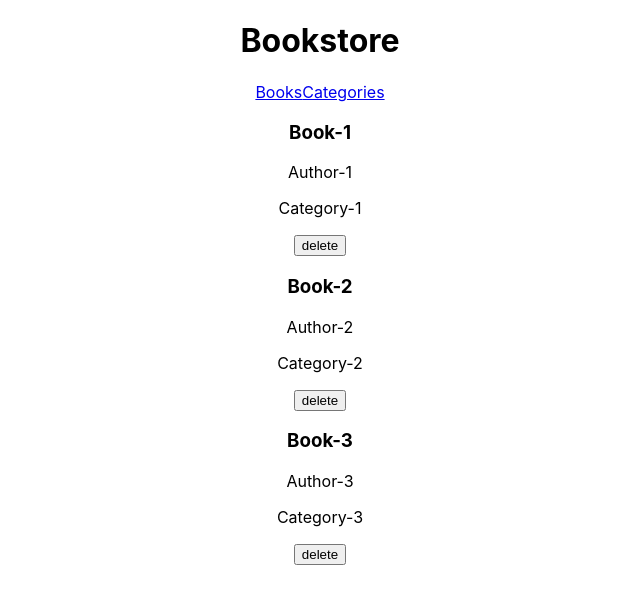
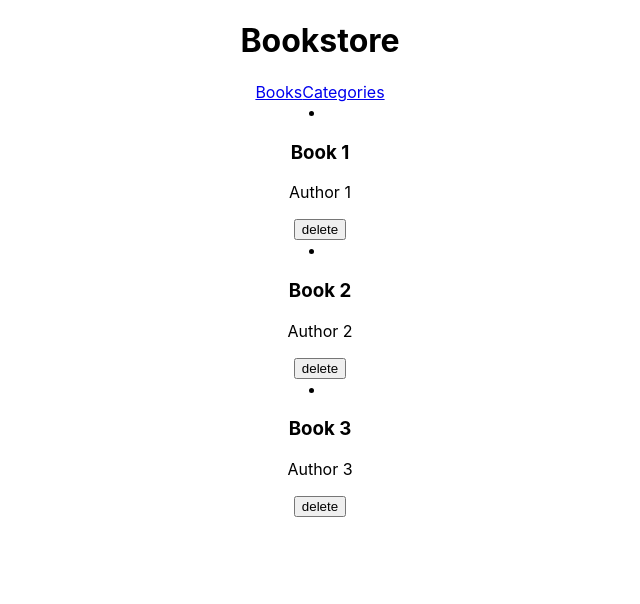
Before and after one commit to DevaWinner/book-store, a React (Create React App) app: page / in a window 1280 px wide. Shown: the top 604 px of the page, without its empty margins (320-960 px from the left). Built offline with nearby package versions, Linux system fonts and the light colour scheme.

Commit message:
Refactor BookList component to use Book props

```diff
--- a/package.json
+++ b/package.json
@@ -6,6 +6,7 @@
     "@testing-library/jest-dom": "^5.17.0",
     "@testing-library/react": "^13.4.0",
     "@testing-library/user-event": "^13.5.0",
+    "prop-types": "^15.8.1",
     "react": "^18.2.0",
     "react-dom": "^18.2.0",
     "react-router-dom": "^6.14.2",
--- a/src/App.js
+++ b/src/App.js
@@ -1,6 +1,6 @@
 import { BrowserRouter, Routes, Route } from 'react-router-dom';
 import './App.css';
-import Booklist from './components/BookList';
+import BookList from './components/BookList';
 import Categories from './components/Categories';
 import Navbar from './components/Navigation';
 
@@ -12,7 +12,7 @@ function App() {
         <main>
 
           <Routes>
-            <Route path="/" element={<Booklist />} />
+            <Route path="/" element={<BookList />} />
             <Route path="/categories" element={<Categories />} />
           </Routes>
 
--- a/src/components/Book.js
+++ b/src/components/Book.js
@@ -1,13 +1,24 @@
-const books = [
-  {
-    id: 1, title: 'Book-1', author: 'Author-1', category: 'Category-1',
-  },
-  {
-    id: 2, title: 'Book-2', author: 'Author-2', category: 'Category-2',
-  },
-  {
-    id: 3, title: 'Book-3', author: 'Author-3', category: 'Category-3',
-  },
-];
+import React from 'react';
+import PropTypes from 'prop-types';
 
-export default books;
+const Book = ({
+  id, title, author, category,
+}) => (
+  <li>
+    <div>
+      <h3>{title}</h3>
+      <p>{author}</p>
+      <p>{category}</p>
+      <button type="button" id={id}>delete</button>
+    </div>
+  </li>
+);
+
+export default Book;
+
+Book.propTypes = {
+  id: PropTypes.number.isRequired,
+  title: PropTypes.string.isRequired,
+  author: PropTypes.string.isRequired,
+  category: PropTypes.string.isRequired,
+};
--- a/src/components/BookList.js
+++ b/src/components/BookList.js
@@ -1,17 +1,34 @@
 import React from 'react';
-import books from './Book';
+import Book from './Book';
 
-const Booklist = () => (
-  <div>
-    {books.map((book) => (
-      <div className="book-list" key={book.id}>
-        <h3>{book.title}</h3>
-        <p>{book.author}</p>
-        <p>{book.category}</p>
-        <button type="button" id={book.id}>delete</button>
+const BookList = () => {
+  const books = [
+    {
+      id: 1,
+      title: 'Book 1',
+      author: 'Author 1',
+    },
+    {
+      id: 2,
+      title: 'Book 2',
+      author: 'Author 2',
+    },
+    {
+      id: 3,
+      title: 'Book 3',
+      author: 'Author 3',
+    },
+  ];
+
+  return (
+    <main>
+      <div>
+        {books.map(({ id, title, author }) => (
+          <Book key={id} title={title} author={author} />
+        ))}
       </div>
-    ))}
-  </div>
-);
+    </main>
+  );
+};
 
-export default Booklist;
+export default BookList;
```
